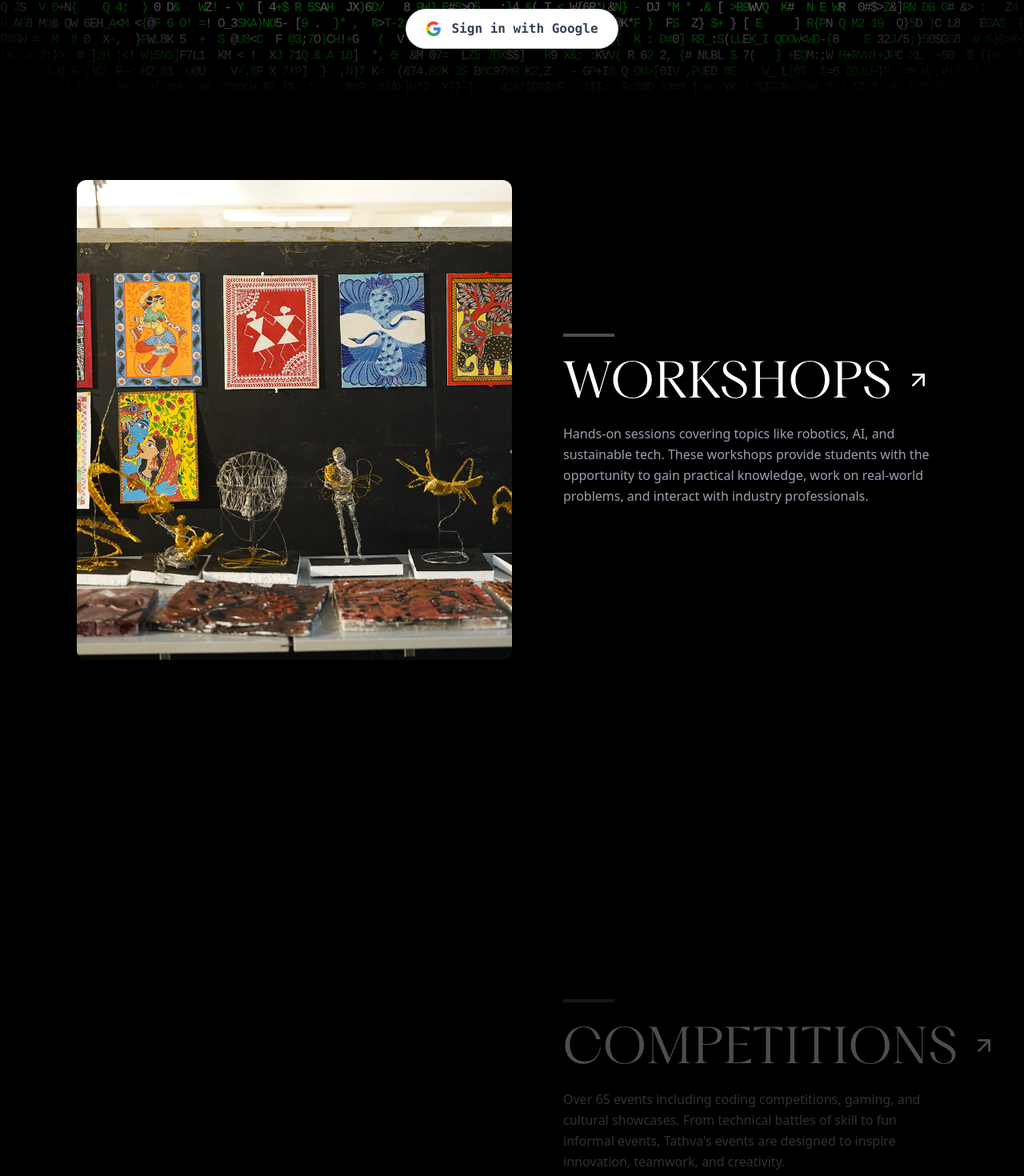
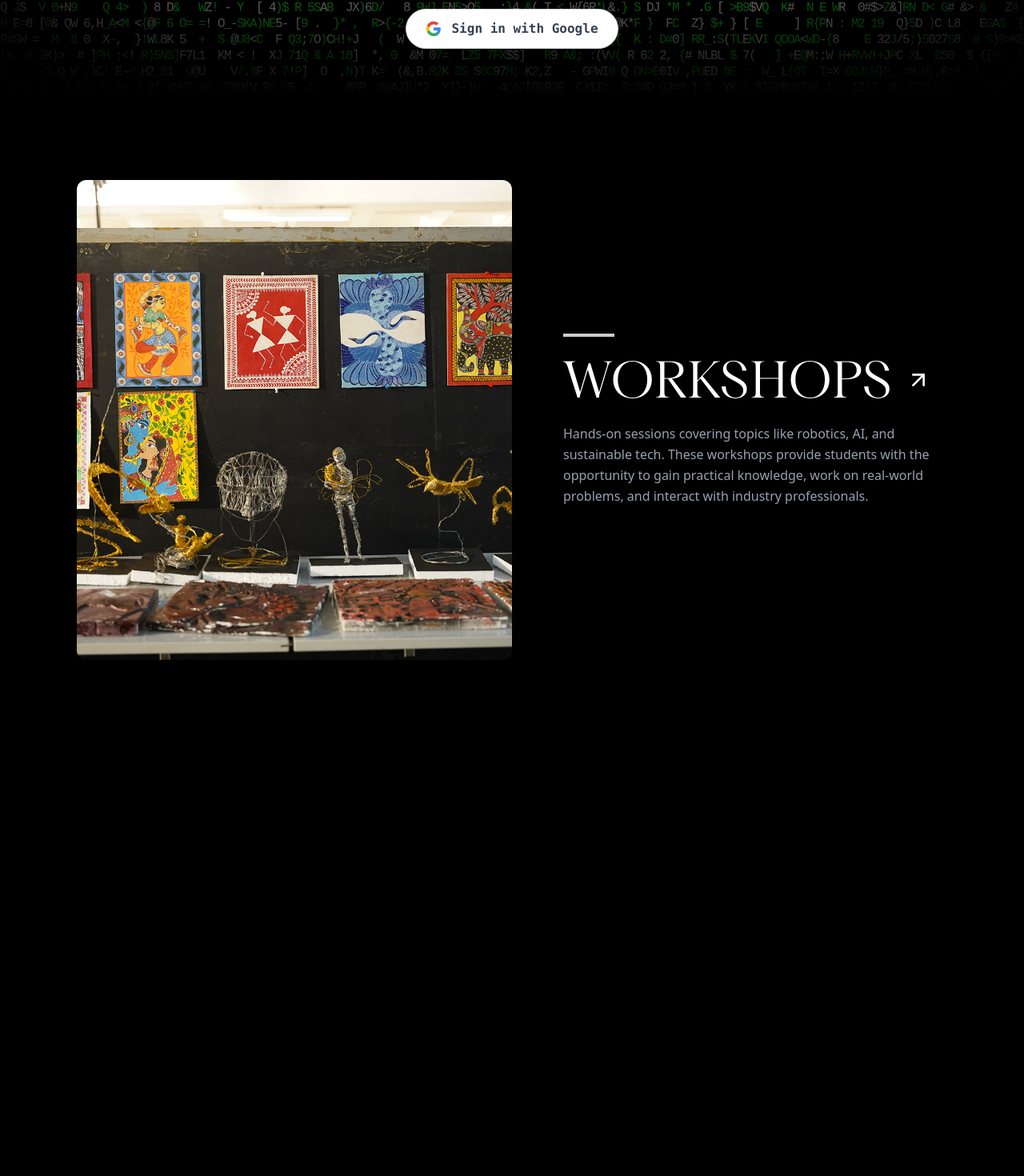
Before and after one commit to Tathva-26/temp, a Next.js app: page / in a window 1280 px wide. Shown: the part 819-2289 px from the top of the page at 80% size. Built offline with nearby package versions, Linux system fonts and the light colour scheme; a web font is replaced by a local one.

Commit message:
Changed the explore section scrolling animation

```diff
--- a/package.json
+++ b/package.json
@@ -15,6 +15,7 @@
     "gsap": "^3.13.0",
     "lucide-react": "^0.544.0",
     "next": "^16.3.4",
+    "ogl": "^1.0.11",
     "react": "^19.2.8",
     "react-dom": "^19.2.8",
     "react-hot-toast": "^2.6.0",
@@ -22,6 +23,7 @@
     "react-toastify": "^11.0.5",
     "swiper": "^12.0.2",
     "three": "^0.180.0",
+    "tw-animate-css": "^1.4.0",
     "vanta": "^0.5.24"
   },
   "devDependencies": {
--- a/src/components/Explore.jsx
+++ b/src/components/Explore.jsx
@@ -26,60 +26,95 @@ const sections = [
 
 export default function Explore() {
   const [active, setActive] = useState(0);
-  const textRefs = useRef([]);
+  const sectionRef = useRef(null);
 
   useEffect(() => {
-    const observer = new IntersectionObserver(
-      (entries) => {
-        entries.forEach((entry) => {
-          if (entry.isIntersecting) {
-            // Retrieve the index of the intersecting text block
-            const index = Number(entry.target.getAttribute("data-index"));
-            setActive(index);
+    let rafId = null;
+    const handleScroll = () => {
+      if (!sectionRef.current) return;
+
+      const rect = sectionRef.current.getBoundingClientRect();
+      const totalTravel = rect.height - window.innerHeight;
+
+      // Calculate how far we have scrolled into the section
+      const travel = -rect.top;
+
+      if (travel < 0 || totalTravel <= 0) {
+        // Before the section reaches the top
+        if (travel < 0 && active !== 0) setActive(0);
+        return;
       }
-        });
-      },
-      {
-        root: null,
-        rootMargin: "-40% 0px -40% 0px", // Trigger when the text block is in the middle 20% of the screen
-        threshold: 0,
-      }
+
+      // Progress from 0.0 to 1.0
+      const progress = Math.max(0, Math.min(1, travel / totalTravel));
+
+      // Perfectly uniform mapping: divide the 1.0 progress by number of sections
+      // Use Math.min to ensure it doesn't exceed the last index if progress exactly hits 1.0
+      const activeIndex = Math.min(
+        sections.length - 1,
+        Math.floor(progress * sections.length)
       );
 
-    textRefs.current.forEach((ref) => {
-      if (ref) observer.observe(ref);
+      setActive(activeIndex);
+    };
+
+    const onScroll = () => {
+      if (rafId) return;
+      rafId = requestAnimationFrame(() => {
+        handleScroll();
+        rafId = null;
       });
+    };
 
-    return () => observer.disconnect();
-  }, []);
+    window.addEventListener("scroll", onScroll, { passive: true });
+    // Initial check
+    handleScroll();
+
+    return () => {
+      window.removeEventListener("scroll", onScroll);
+      if (rafId) cancelAnimationFrame(rafId);
+    };
+  }, [active]);
 
   return (
-    <section className="relative bg-black w-full text-white">
-      <div className="max-w-6xl mx-auto px-5 sm:px-8 flex flex-col md:flex-row relative">
+    <section
+      ref={sectionRef}
+      className="relative bg-black w-full text-white"
+      // Height is 100vh for the sticky viewport + 100vh of travel per section
+      style={{ height: `${(sections.length + 1) * 100}vh` }}
+    >
 
-        {/* Left Side: Sticky Image Container */}
-        <div className="md:w-1/2 h-[100svh] sticky top-0 flex items-center justify-center overflow-hidden py-10 md:py-0 z-10">
-          <div className="relative w-full h-[40vh] sm:h-80 md:h-[600px] rounded-xl overflow-hidden bg-white/5">
-            {/* The inner track that slides vertically based on the active index */}
+      {/* Sticky Viewport */}
+      <div className="sticky top-0 h-[100svh] w-full overflow-hidden flex flex-col md:flex-row max-w-6xl mx-auto px-5 sm:px-8 z-10">
+
+        {/* Left Side: Image Container */}
+        <div className="md:w-1/2 h-full flex items-center justify-center py-10 md:py-0 pointer-events-auto">
+          <div className="relative w-full h-[40vh] sm:h-80 md:h-[600px] rounded-xl overflow-hidden bg-white/5 shadow-2xl">
+            {/* Sliding track for images */}
             <div
-              className="absolute top-0 left-0 w-full h-full transition-transform duration-700 cubic-bezier(0.16, 1, 0.3, 1)"
+              className="absolute top-0 left-0 w-full h-full transition-transform duration-[1000ms]"
               style={{
                 transform: `translateY(-${active * 100}%)`,
-                transitionTimingFunction: "cubic-bezier(0.25, 1, 0.5, 1)",
+                transitionTimingFunction: "cubic-bezier(0.16, 1, 0.3, 1)",
               }}
             >
               {sections.map((section, index) => (
-                <div key={index} className="w-full h-full relative">
+                <div key={index} className="w-full h-full relative overflow-hidden">
                   <img
                     src={section.image}
                     alt={section.title}
-                    className="absolute inset-0 w-full h-full object-cover"
+                    className="absolute inset-0 w-full h-full object-cover transition-transform duration-[1500ms]"
+                    style={{
+                      transform: active === index ? "scale(1)" : "scale(1.15)",
+                      transitionTimingFunction: "cubic-bezier(0.16, 1, 0.3, 1)",
+                    }}
                   />
-                  {/* Subtle darkening overlay for unselected state (optional) */}
+                  {/* Subtle darkening overlay for unselected state */}
                   <div
-                    className={`absolute inset-0 bg-black transition-opacity duration-700 ${
-                      active === index ? 'opacity-0' : 'opacity-40'
+                    className={`absolute inset-0 bg-black transition-opacity duration-[1000ms] ${
+                      active === index ? 'opacity-0' : 'opacity-50'
                     }`}
+                    style={{ transitionTimingFunction: "cubic-bezier(0.16, 1, 0.3, 1)" }}
                   />
                 </div>
               ))}
@@ -87,23 +122,33 @@ export default function Explore() {
           </div>
         </div>
 
-        {/* Right Side: Normal Scrollable Text Blocks */}
-        <div className="md:w-1/2 md:pl-16 relative z-0 pb-[10vh]">
+        {/* Right Side: Text Blocks */}
+        <div className="md:w-1/2 h-full relative flex flex-col justify-center md:pl-16 pointer-events-auto">
+          {/* Container matching image height roughly, to contain text animation */}
+          <div className="relative w-full h-[40vh] sm:h-80 md:h-[600px] flex items-center">
             {sections.map((section, index) => {
               const route = `/${section.title.toLowerCase()}`;
+              const isActive = active === index;
+              const isPast = active > index;
+
               return (
                 <div
                   key={index}
-                data-index={index}
-                ref={(el) => (textRefs.current[index] = el)}
-                className="min-h-[100svh] flex flex-col justify-center py-20"
+                  className={`absolute left-0 right-0 transition-all duration-[800ms] flex flex-col justify-center ${
+                    isActive
+                      ? 'opacity-100 translate-y-0 pointer-events-auto'
+                      : isPast
+                        ? 'opacity-0 -translate-y-16 pointer-events-none'
+                        : 'opacity-0 translate-y-16 pointer-events-none'
+                  }`}
+                  style={{ transitionTimingFunction: "cubic-bezier(0.16, 1, 0.3, 1)" }}
                 >
                   <div
-                  className={`transition-all duration-700 ${
-                    active === index ? 'opacity-100 translate-y-0' : 'opacity-30 translate-y-8'
+                    className={`w-16 h-1 mb-6 transition-all duration-[800ms] delay-100 ${
+                      isActive ? 'bg-white/80 scale-x-100 origin-left' : 'bg-white/20 scale-x-50 origin-left'
                     }`}
-                >
-                  <div className="w-16 h-1 bg-white/30 mb-6 transition-colors duration-500 hover:bg-white"></div>
+                    style={{ transitionTimingFunction: "cubic-bezier(0.16, 1, 0.3, 1)" }}
+                  />
 
                   <Link href={route} className="group flex items-center gap-4 w-fit">
                     <h3 className="pp-fragment text-4xl font-medium uppercase text-white sm:text-6xl tracking-wide">
@@ -112,19 +157,26 @@ export default function Explore() {
                     <ArrowRight
                       size={32}
                       color="white"
-                      className="-rotate-45 transition-transform duration-300 group-hover:rotate-0"
+                      className={`-rotate-45 transition-all duration-300 group-hover:rotate-0 group-hover:translate-x-1 ${
+                        isActive ? 'opacity-100' : 'opacity-0'
+                      }`}
                     />
                   </Link>
 
-                  <p className="mt-6 text-gray-400 text-sm sm:text-base font-light max-w-lg leading-relaxed">
+                  <p
+                    className={`mt-6 text-gray-400 text-sm sm:text-base font-light max-w-lg leading-relaxed transition-all duration-[800ms] delay-150 ${
+                      isActive ? 'opacity-100 translate-y-0' : isPast ? 'opacity-0 -translate-y-4' : 'opacity-0 translate-y-4'
+                    }`}
+                    style={{ transitionTimingFunction: "cubic-bezier(0.16, 1, 0.3, 1)" }}
+                  >
                     {section.description}
                   </p>
-                </div>
                 </div>
               );
             })}
           </div>
         </div>
+      </div>
     </section>
   );
 }
```
Also changed, not shown: 1 other file (tests, documents, lock files or other folders). Lines whose indentation alone changed are shown as unchanged.
